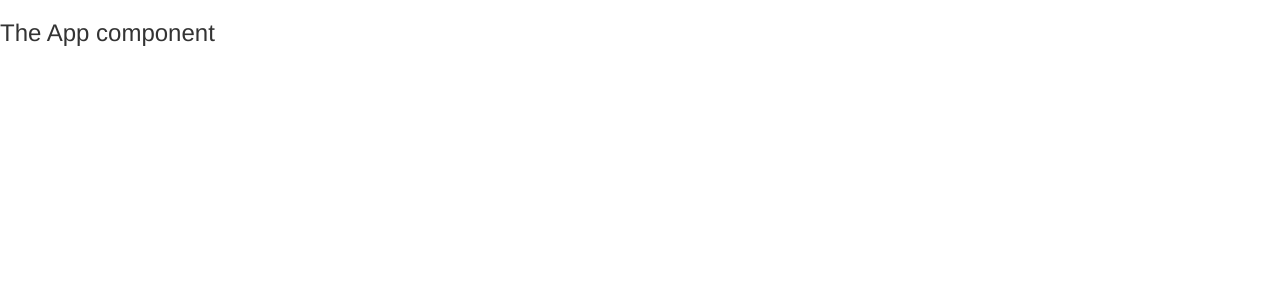
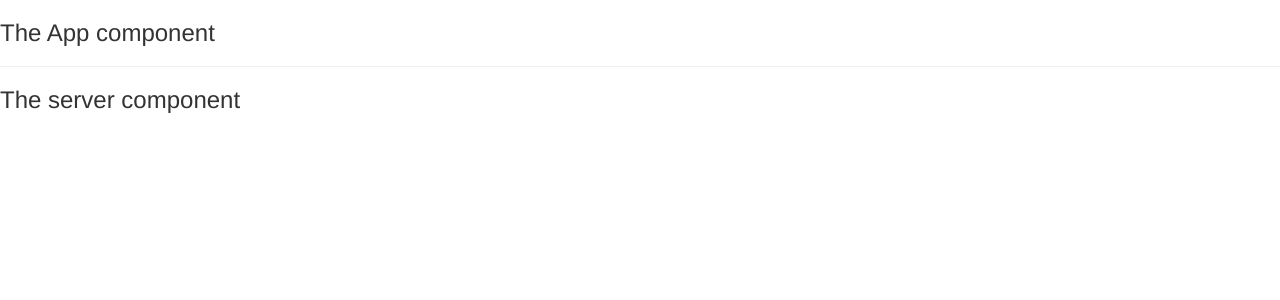
Before and after one commit to MigHerCas/angular-first-app, an Angular app: page / in a window 1280 px wide. Shown: the top 300 px of the page. Built offline with nearby package versions, Linux system fonts and the light colour scheme.

Commit message:
feat(Server): App-server declaration included inside the app template.

```diff
--- a/src/app/app.component.html
+++ b/src/app/app.component.html
@@ -1 +1,2 @@
-<h3>The App component</h3>
+<h3>The App component</h3><hr>
+<app-server></app-server>
```
